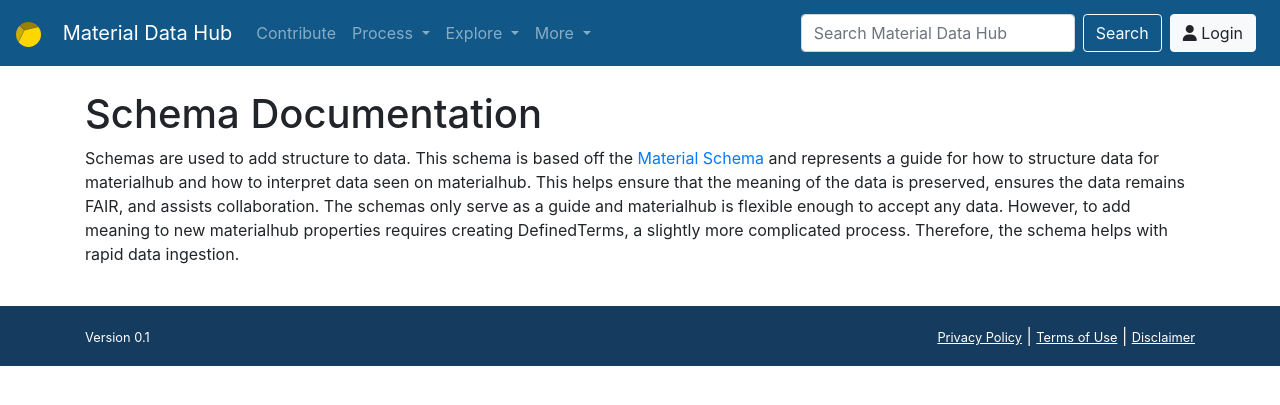
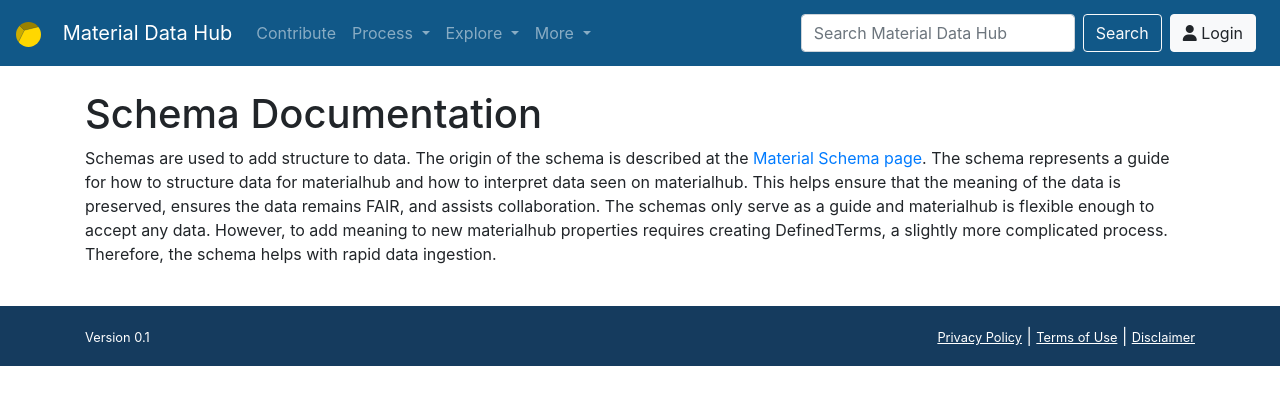
Before and after one commit to materialsinnovation/materialhub-ui, a Jekyll site: the page built from docs/schemas.html, in a window 1280 px wide. Shown: the top 405 px of the page. Built offline with Jekyll 4.4.1, drawn with Linux system fonts in a browser that asks for light colours; nearby versions of some CDN libraries.

```diff
--- a/docs/schemas.html
+++ b/docs/schemas.html
@@ -2,7 +2,7 @@
 layout: default
 title: Schema Documentation
 root: .
-description: 'Schemas are used to add structure to data. This schema is based off the <a href="https://pages.nist.gov/material-schema/Material/">Material Schema</a> and represents a guide for how to structure data for materialhub and how to interpret data seen on materialhub. This helps ensure that the meaning of the data is preserved, ensures the data remains FAIR, and assists collaboration. The schemas only serve as a guide and materialhub is flexible enough to accept any data. However, to add meaning to new materialhub properties requires creating DefinedTerms, a slightly more complicated process. Therefore, the schema helps with rapid data ingestion.'
+description: 'Schemas are used to add structure to data. The origin of the schema is described at the <a href="https://pages.nist.gov/material-schema/Material/">Material Schema page</a>. The schema represents a guide for how to structure data for materialhub and how to interpret data seen on materialhub. This helps ensure that the meaning of the data is preserved, ensures the data remains FAIR, and assists collaboration. The schemas only serve as a guide and materialhub is flexible enough to accept any data. However, to add meaning to new materialhub properties requires creating DefinedTerms, a slightly more complicated process. Therefore, the schema helps with rapid data ingestion.'
 ---
 
 <h1>{{ page.title }} </h1>
```
Also changed, not shown: other parts of docs/schemas.html (+1 -0 lines).
